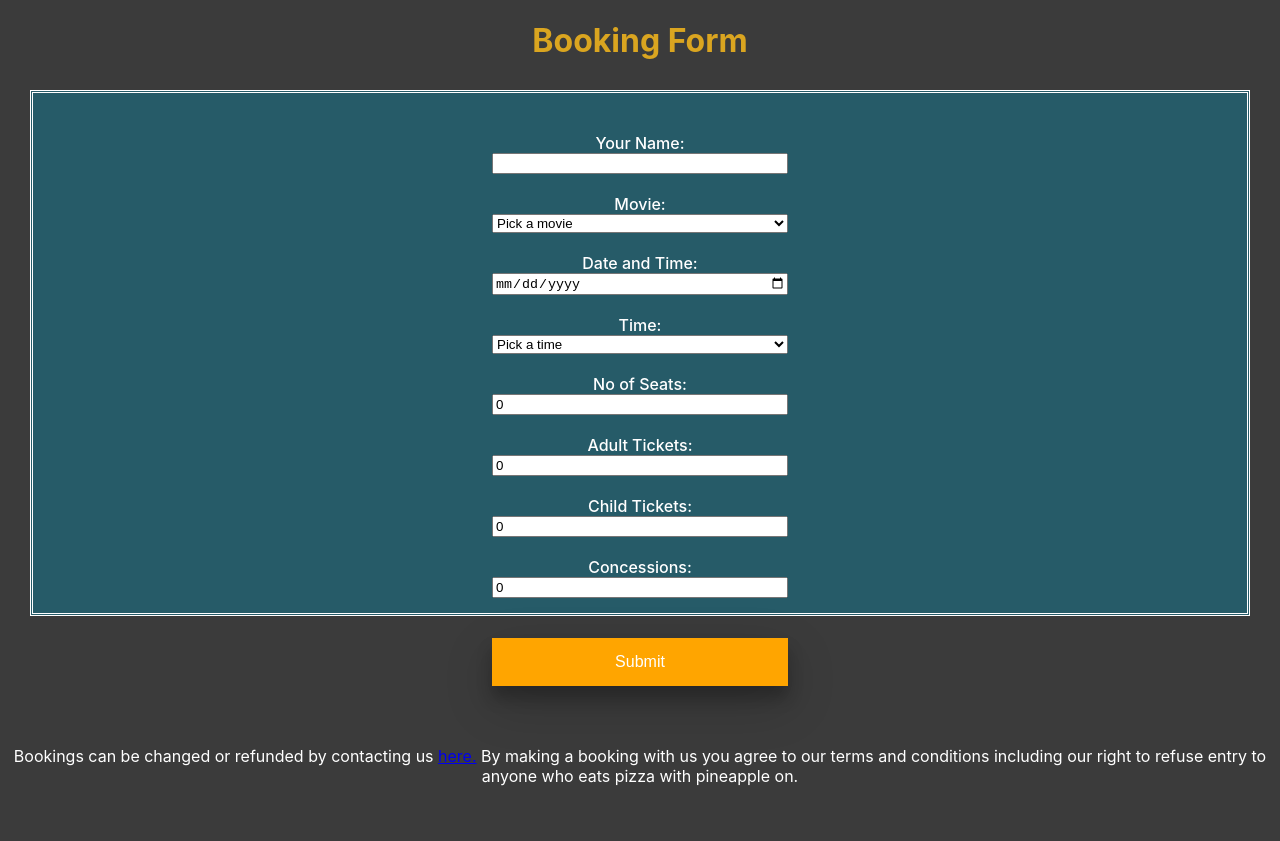
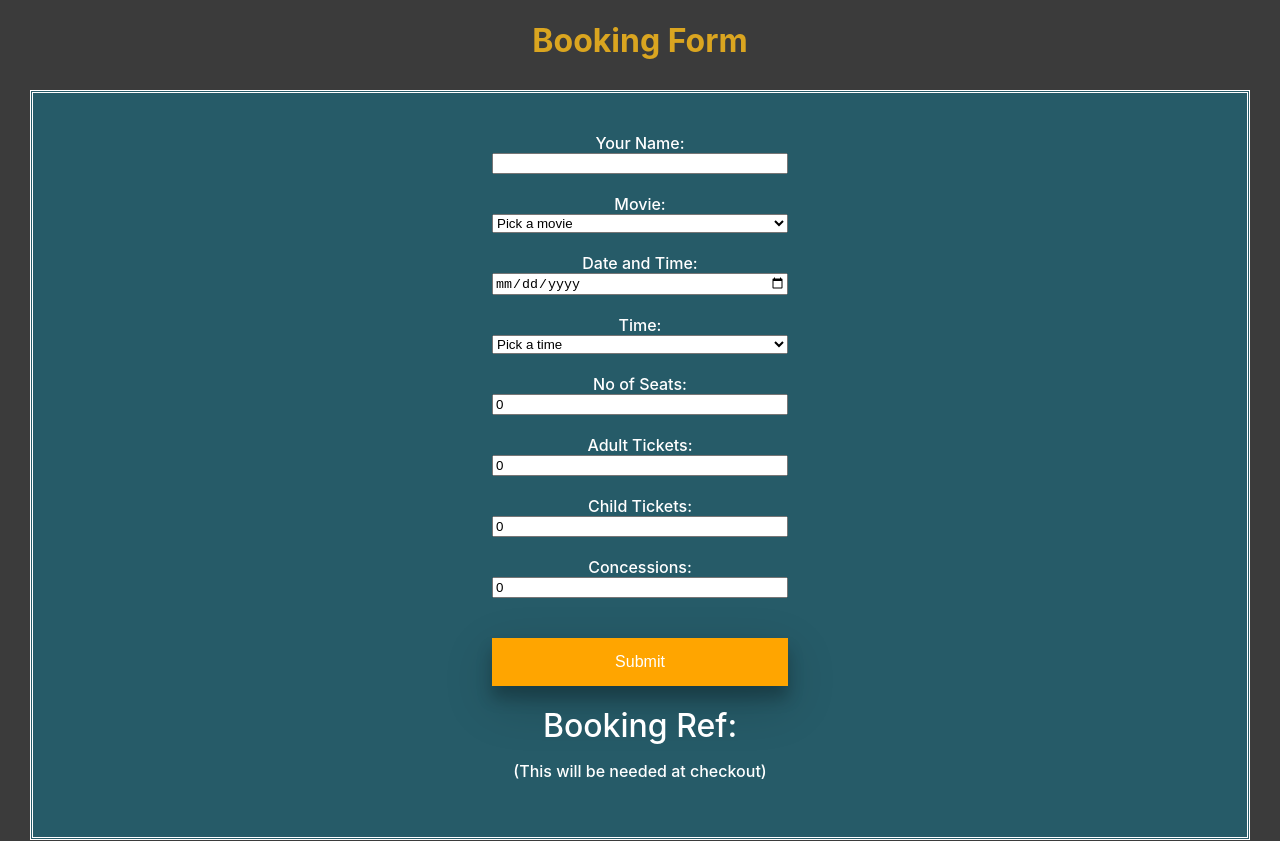
Before and after one commit to bensportfolioandprojects/SBD_Cinema_Project, a React (Create React App) app in the folder sbd_cinema_project/: page / in a window 1280 px wide. Shown: the top 841 px of the page. Before the commit the page ends 802 px from the top, so only its background shows below. Built offline with nearby package versions, Linux system fonts and the light colour scheme.

Commit message:
Booking References css sorted

```diff
--- a/sbd_cinema_project/src/components/booking/BookingForm.jsx
+++ b/sbd_cinema_project/src/components/booking/BookingForm.jsx
@@ -11,7 +11,7 @@ const BookingForm = ({data}) => {
     const [adulttickets, setAdult] = useState(0);
     const [childtickets, setChild] = useState(0);
     const [concessions, setConcession] = useState(0);
-    const [bookingid, setBookingid] = useState(v4());
+    const [bookingid, setBookingid] = useState("");
     const remSeats = seats - (adulttickets + childtickets + concessions);
     let times = ["09:30", "10:00", "10:30", "11:00", "11:30", "12:00", "12:30", "13:00", "13:30", "14:00",
         "14:30", "15:00", "15:30", "16:00", "16:30", "17:00", "17:30", "18:00", "18:30", "19:00",
@@ -42,7 +42,7 @@ const BookingForm = ({data}) => {
             bookingid: v4()
         }
         let count = 0;
-        let maxCap = 2;
+        let maxCap = 10;
         const url2 = `http://localhost:3001/booking/getAllMovieTime/${movie}/${date}/${time}`;
         if (time && date && movie && username && (seats !== 0)){
         axios.get(url2)
@@ -54,11 +54,13 @@ const BookingForm = ({data}) => {
                     count += bookings.seats;
                 }
                 if (count + seats > maxCap) {
+                    setBookingid("");
                     alert(`There are not enough seats; there are ${maxCap - count} seats available.`);
-                    setBookingid("NA")
+
                 } else if (remSeats !== 0) {
+                    setBookingid("");
                     alert(`Seats do not match tickets.`);
-                    setBookingid("NA")
+
                 } else {
                     axios.post(url, formdata)
                         .then(res => {
@@ -107,8 +109,14 @@ const BookingForm = ({data}) => {
                 <label htmlFor="bookingconcession" value="Concessions: ">Concessions: </label>
                 <input type="number" id="bookingconcession" value={concessions} onChange={e => setConcession(parseInt(e.target.value))} />
                 <button type="submit" className="submitbtn">Submit</button>
+                <label id="bookingreftitle">Booking Ref:</label>
+                <label id="bookingref">{bookingid}</label>
+                <p>(This will be needed at checkout)</p>
+
                 </form>
+
             </div>
+
             <p className="addinfo">Bookings can be changed or refunded by contacting us <a href="contactus.html">here.</a> By making a booking with us you agree to our terms and conditions including our right to refuse entry to anyone who eats pizza with pineapple on.</p>
         </div>
     );
--- a/sbd_cinema_project/src/index.css
+++ b/sbd_cinema_project/src/index.css
@@ -22,11 +22,11 @@ code {
   border-color: white;
   margin: 30px;
   width: auto;
-  height: 60vh;
+  height: auto;
   background-color: rgba(27, 110, 131, 0.637);
   display: flex;
   justify-content: center;
-  padding-top: 40px;
+  padding: 40px 0px;
 }
 
 .entryform {
@@ -62,3 +62,14 @@ code {
  padding-top: 100px;
  color: white;
 }
+
+#bookingreftitle {
+  font-size: xx-large;
+  padding-top:20px;
+  display: flex;
+  flex-direction: column;
+}
+
+#bookingref {
+  font-size: large;
+}
```
